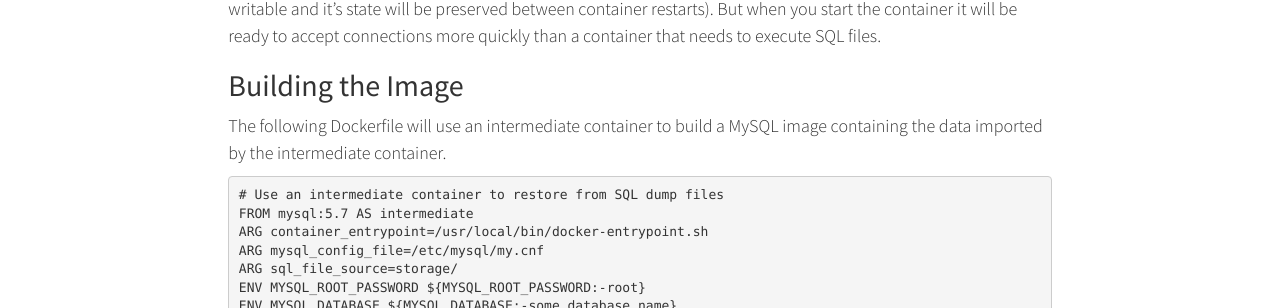
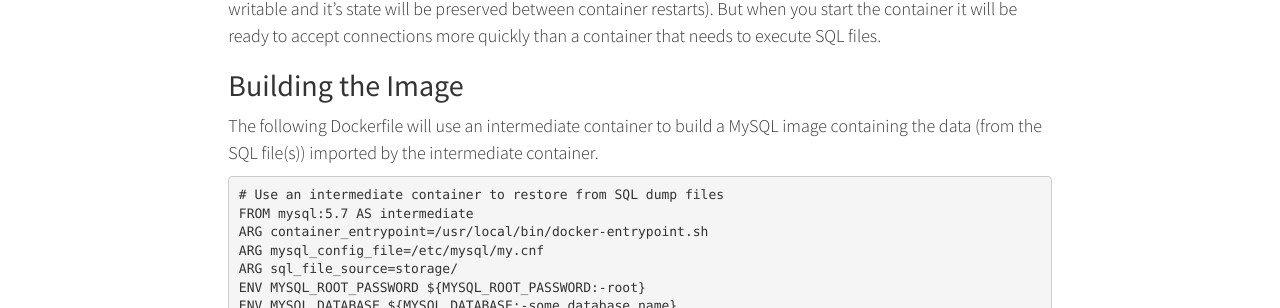
Before and after one commit to travishohl/travishohl.github.io, a Jekyll site: the page built from _posts/2019-10-21-including-data-in-a-mysql-docker-image.md, in a window 1280 px wide and 900 px high, scrolled down 488 px. Shown: the part 146-454 px from the top of the window. Built offline with Jekyll 4.4.1, drawn with Linux system fonts in a browser that asks for light colours; nearby versions of some CDN libraries; library files that are not in the unit come from our copies.

Commit message:
Minor change to the wording of a sentence.

````diff
--- a/_posts/2019-10-21-including-data-in-a-mysql-docker-image.md
+++ b/_posts/2019-10-21-including-data-in-a-mysql-docker-image.md
@@ -28,7 +28,8 @@ connections more quickly than a container that needs to execute SQL files.
 ## Building the Image
 
 The following Dockerfile will use an intermediate container to build a MySQL
-image containing the data imported by the intermediate container.
+image containing the data (from the SQL file(s)) imported by the intermediate
+container.
 
 ```
 # Use an intermediate container to restore from SQL dump files
````
